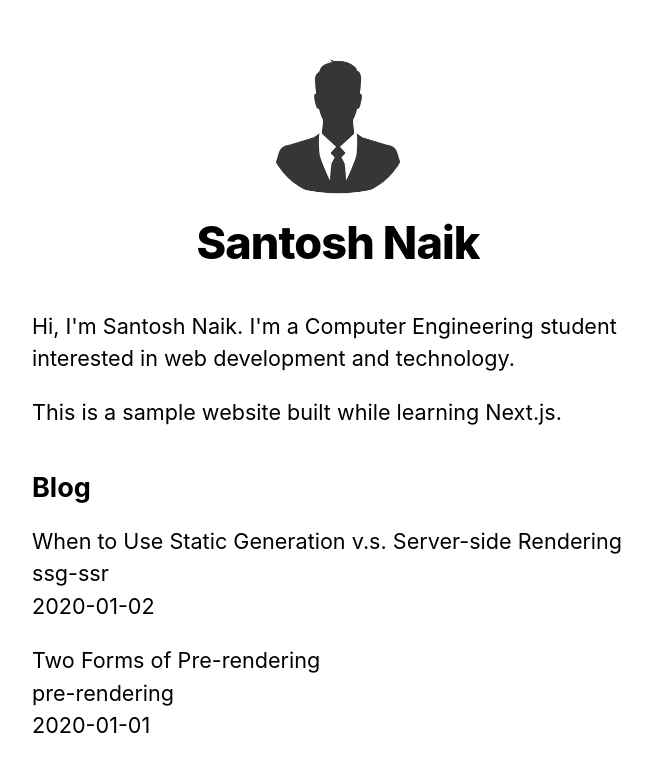
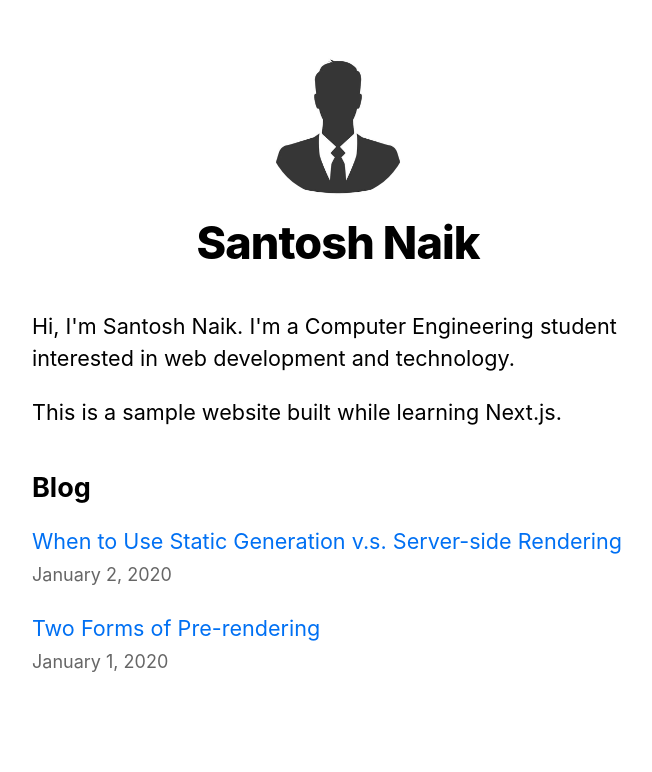
Before and after one commit to santosh-0809/Next.js-Blog-demo, a Next.js app: page / in a window 1280 px wide. Shown: the top 772 px of the page, without its empty margins (302-954 px from the left). Built offline with nearby package versions, Linux system fonts and the light colour scheme.

Commit message:
Polishing the Index Page implemented successfully

```diff
--- a/pages/index.js
+++ b/pages/index.js
@@ -1,7 +1,11 @@
 import Head from 'next/head';
+import Link from 'next/link';
+
 import Layout, { siteTitle } from '../components/layout';
 import utilStyles from '../styles/utils.module.css';
+
 import { getSortedPostsData } from '../lib/posts';
+import Date from '../components/date';
 
 export async function getStaticProps() {
   const allPostsData = getSortedPostsData();
@@ -20,6 +24,7 @@
         <title>{siteTitle}</title>
       </Head>
 
+      {/* Introduction */}
       <section className={utilStyles.headingMd}>
         <p>
           Hi, I'm Santosh Naik. I'm a Computer Engineering student
@@ -31,17 +36,22 @@
         </p>
       </section>
 
-      <section className={`${utilStyles.headingMd} ${utilStyles.padding1px}`}>
+      {/* Blog Posts */}
+      <section
+        className={`${utilStyles.headingMd} ${utilStyles.padding1px}`}
+      >
         <h2 className={utilStyles.headingLg}>Blog</h2>
 
         <ul className={utilStyles.list}>
           {allPostsData.map(({ id, date, title }) => (
             <li className={utilStyles.listItem} key={id}>
-              {title}
+              <Link href={`/posts/${id}`}>{title}</Link>
+
               <br />
-              {id}
-              <br />
-              {date}
+
+              <small className={utilStyles.lightText}>
+                <Date dateString={date} />
+              </small>
             </li>
           ))}
         </ul>
```
